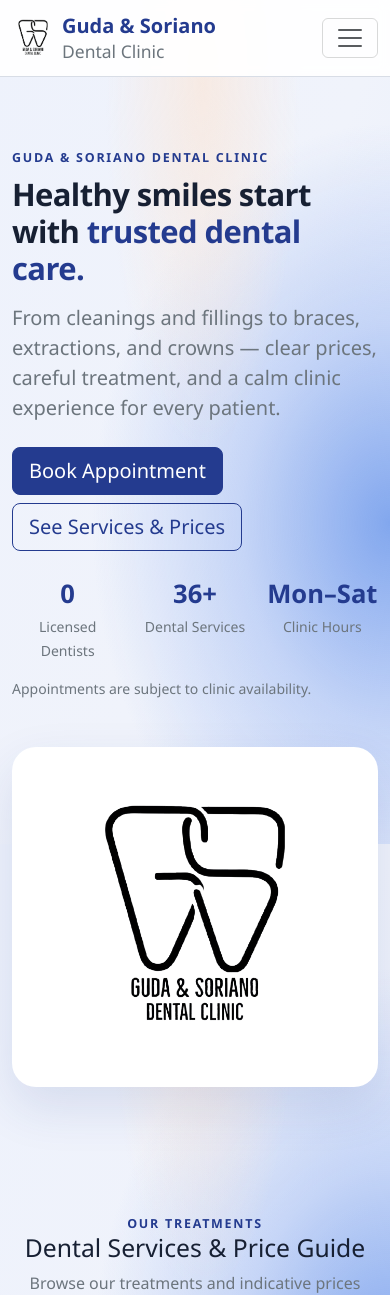
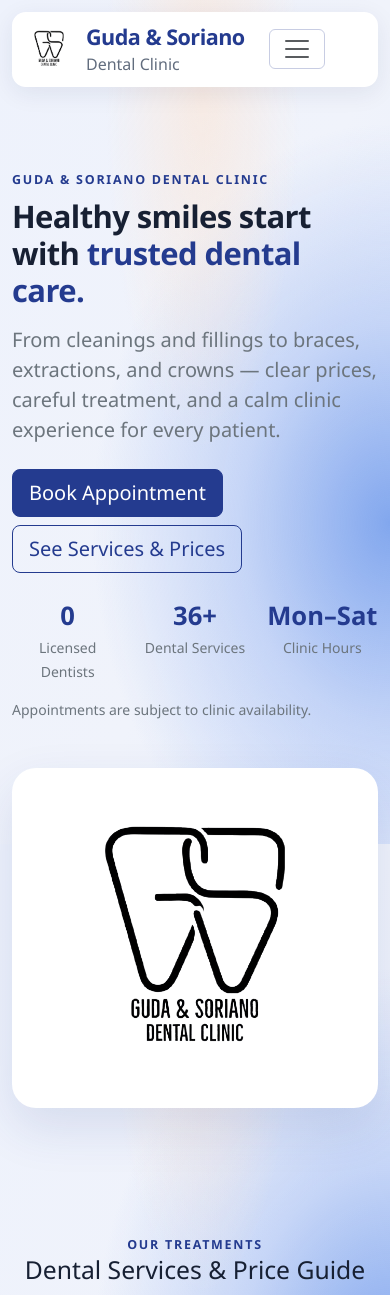
Before and after one commit to atreyuuu009/orachart-laravel, a Laravel app: page / in a window 390 px wide. Shown: the top 1295 px of the page. Run offline with Laravel 12, Linux system fonts and the light colour scheme; data comes from the database, SQL or seed files in the repository; data that the repository does not hold is empty.

Commit message:
I change the navigation bar

```diff
--- a/public/css/theme.css
+++ b/public/css/theme.css
@@ -25,7 +25,18 @@ body:has(.landing-nav) {
     linear-gradient(110deg, #eef2fc 0%, #f0f3fb 56%, #e8eefc 100%);
   background-attachment: fixed;
 }
-.landing-nav { background: rgba(255,255,255,.92); backdrop-filter: blur(6px); border-bottom: 1px solid var(--bs-border-color); }
+.landing-nav { padding: 0; background: transparent; }
+.landing-nav-frame { width: min(1140px, calc(100% - 32px)); margin: 1rem auto; padding: 0; }
+.landing-nav-inner { min-height: 76px; display: flex; align-items: center; border-radius: 14px; background: #fff; box-shadow: 0 6px 24px rgba(24, 39, 75, .08); }
+.landing-nav .container-fluid { display: flex; align-items: center; }
+.landing-nav .navbar-brand { margin-right: 1.5rem; color: #243b8f; }
+.landing-nav .navbar-brand strong { font-size: 1.25rem; font-weight: 600; letter-spacing: -.025em; }
+.landing-nav .navbar-brand small { font-size: .95rem; color: #626d7e !important; }
+.landing-nav .nav-link { color: #273142; font-size: 1rem; padding: .5rem .55rem !important; }
+.landing-nav .nav-link:hover { color: var(--gs-primary); }
+.landing-nav .nav-login { margin-left: clamp(.5rem, 3vw, 2rem); }
+.landing-nav .btn-primary { min-width: 0; padding: .6rem 1.15rem; border-radius: 8px; font-size: 1rem; font-weight: 600; }
+.landing-nav .navbar-toggler { border-color: rgba(36,59,143,.25); }
 .brand-logo { width: 42px; height: 42px; object-fit: contain; }
 .landing-hero { background: transparent; padding: 4.5rem 0 4rem; }
 .landing-hero h1 { font-weight: 800; letter-spacing: -.02em; }
@@ -42,6 +53,16 @@ body:has(.landing-nav) {
 .service-card:hover { transform: translateY(-3px); box-shadow: 0 10px 24px rgba(36,59,143,.12); }
 .service-card-image { display: block; width: 100%; height: 180px; object-fit: cover; border-radius: .85rem .85rem 0 0; background: #fff; }
 .price-old { text-decoration: line-through; color: #8a93a5; font-size: .85rem; }
+@media (max-width: 991.98px) {
+  .landing-nav-frame { width: calc(100% - 24px); margin: .75rem auto; }
+  .landing-nav-inner { min-height: 64px; padding: .4rem 0; }
+  .landing-nav .navbar-brand strong { font-size: 1.35rem; }
+  .landing-nav .navbar-brand small { font-size: 1rem; }
+  .landing-nav .nav-login { margin-left: 0; }
+  .landing-nav .navbar-nav { padding-top: .75rem; }
+  .landing-nav .nav-link { font-size: 1.1rem; }
+  .landing-nav .btn-primary { min-width: 0; padding: .65rem 1rem; font-size: 1rem; }
+}
 
 /* ---------- auth ---------- */
 .auth-wrap { min-height: 100vh; display: grid; place-items: center; background: linear-gradient(135deg, var(--gs-blue-light), #fff); padding: 1.5rem; }
--- a/resources/views/landing.blade.php
+++ b/resources/views/landing.blade.php
@@ -7,24 +7,28 @@
 @endphp
 @section('body')
 <nav class="landing-nav navbar navbar-expand-lg sticky-top">
-  <div class="container">
-    <a class="navbar-brand d-flex align-items-center gap-2" href="{{ route('landing') }}">
+  <div class="landing-nav-frame">
+    <div class="landing-nav-inner">
+      <div class="container-fluid px-3 px-xl-5">
+    <a class="navbar-brand d-flex align-items-center gap-3" href="{{ route('landing') }}">
       <img class="brand-logo" src="{{ asset('images/logo-removebg-preview.png') }}" alt="Logo">
       <span class="lh-sm"><strong class="text-primary">Guda &amp; Soriano</strong><br><small class="text-secondary">Dental Clinic</small></span>
     </a>
     <button class="navbar-toggler" data-bs-toggle="collapse" data-bs-target="#lnav"><span class="navbar-toggler-icon"></span></button>
     <div class="collapse navbar-collapse" id="lnav">
-      <ul class="navbar-nav ms-auto align-items-lg-center gap-lg-2">
+      <ul class="navbar-nav ms-auto align-items-lg-center gap-lg-4">
         <li class="nav-item"><a class="nav-link" href="#services">Services</a></li>
         <li class="nav-item"><a class="nav-link" href="#why">Why Us</a></li>
         <li class="nav-item"><a class="nav-link" href="#dentists">Dentists</a></li>
         @auth
           <li class="nav-item"><a class="btn btn-primary" href="{{ route('dashboard') }}">Go to my account</a></li>
         @else
-          <li class="nav-item"><a class="btn btn-outline-primary" href="{{ route('login') }}">Login</a></li>
+          <li class="nav-item"><a class="nav-link nav-login" href="{{ route('login') }}">Login</a></li>
           <li class="nav-item"><a class="btn btn-primary" href="{{ route('register') }}">Register</a></li>
         @endauth
       </ul>
+    </div>
+      </div>
     </div>
   </div>
 </nav>
```
